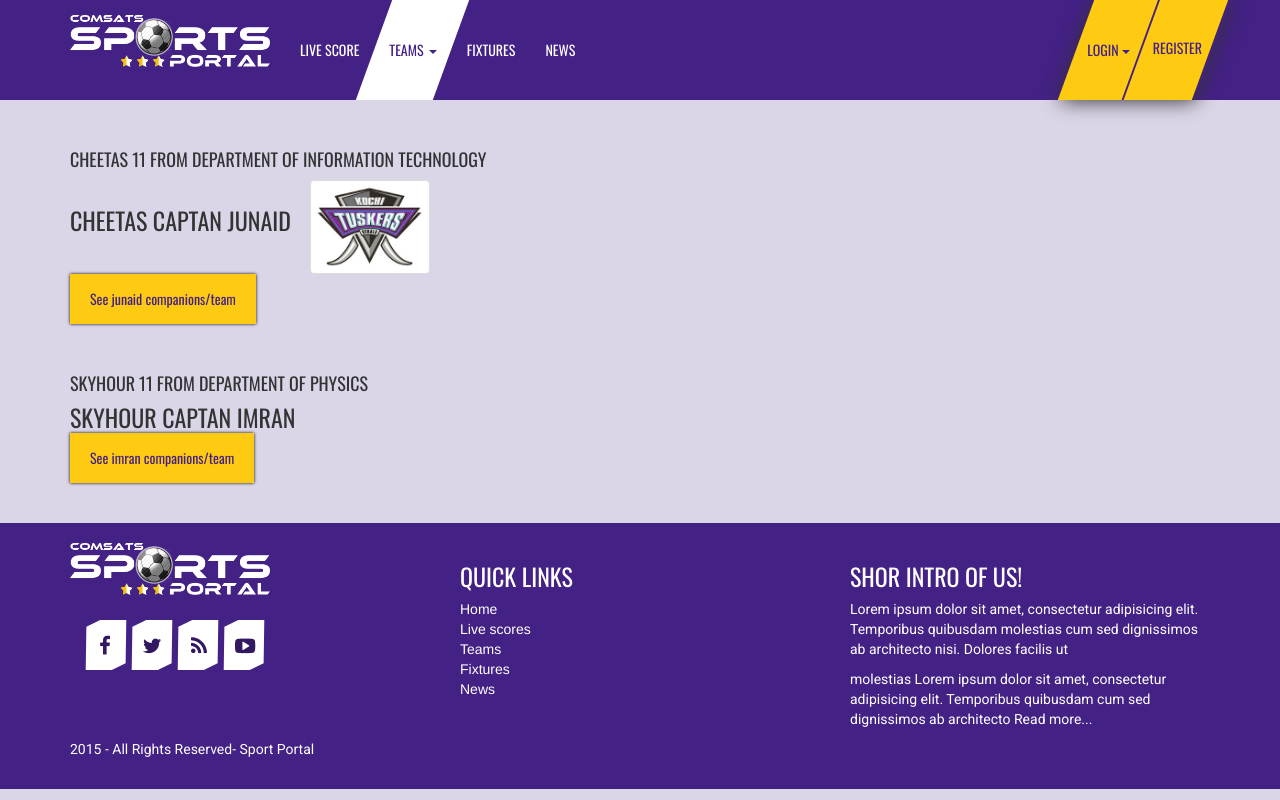
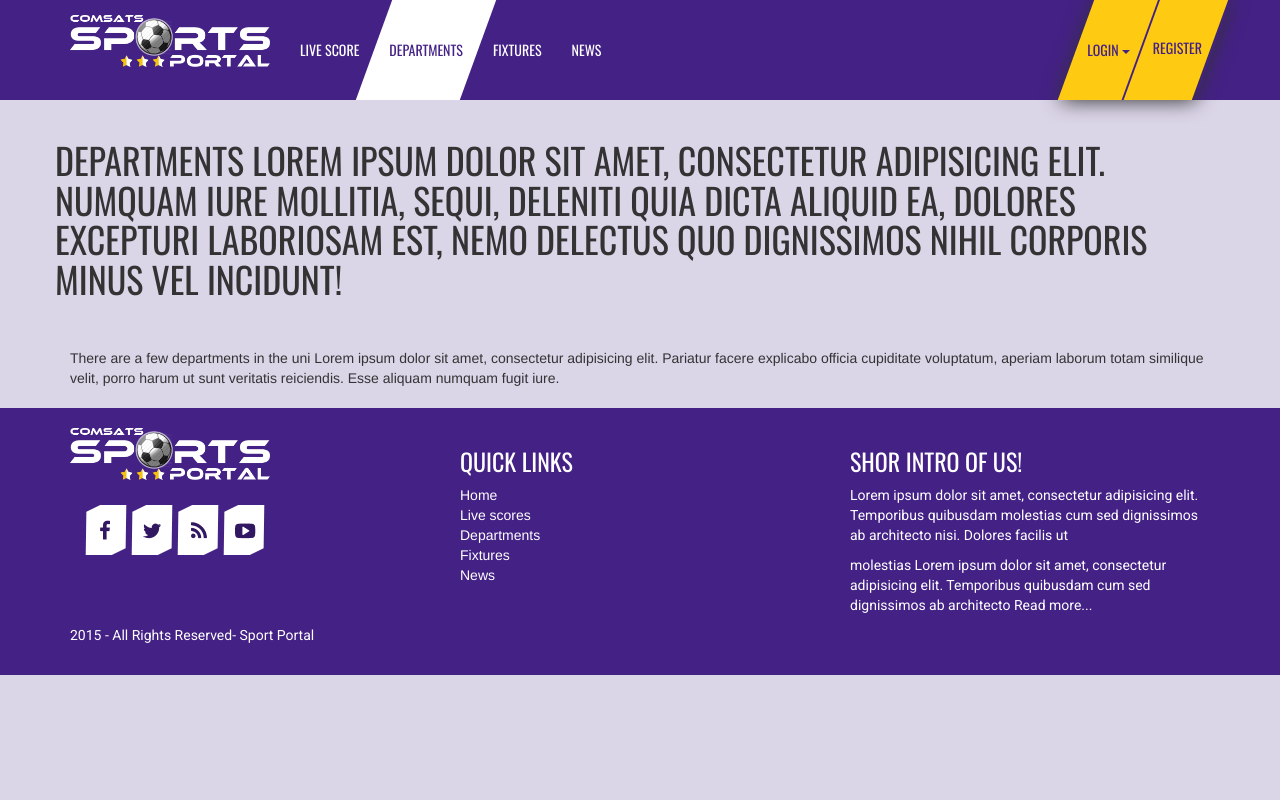
Before and after one commit to Juni4567/SportPortal, a PHP site: page /departments.php in a window 1280 px wide. Run offline with PHP 8.4, Linux system fonts and the light colour scheme.

Commit message:
Revert "Idea for the teams section"
This reverts commit 06ec1a8a1dd66a96a3fa3217bad30c9a92230b17.

```diff
--- a/departments.php
+++ b/departments.php
@@ -2,24 +2,11 @@
 //include header template
 require('layout/header.php');
 ?>
+<div class="container general-section"><h1>Departments Lorem ipsum dolor sit amet, consectetur adipisicing elit. Numquam iure mollitia, sequi, deleniti quia dicta aliquid ea, dolores excepturi laboriosam est, nemo delectus quo dignissimos nihil corporis minus vel incidunt!</h1></div>
 <div id="score-board" class="general-section">
 	<div class="container">
-       <div class="team general-section">
-         <h4>Cheetas 11 from department of Information Technology</h4>
-            <div class="teams">
-              <h3>Cheetas captan Junaid</h3>
-               <img src="assets\images\logos\r.jpg" class="img-thumbnail" width="120" height="120">
-            </div>
-            <a class="btn btn-primary sp-cta" href="teaminfo.php">See junaid companions/team</a>
-        </div>
-        <div class="team general-section">
-         <h4>Skyhour 11 from department of Physics</h4>
-            <div class="teams">
-              <h3>Skyhour captan Imran</h3>
-            </div>
-            <a class="btn btn-primary sp-cta" href="teaminfo.php">See imran companions/team</a>
-        </div>
-	</div><!--container end-->
+		There are a few departments in the uni Lorem ipsum dolor sit amet, consectetur adipisicing elit. Pariatur facere explicabo officia cupiditate voluptatum, aperiam laborum totam similique velit, porro harum ut sunt veritatis reiciendis. Esse aliquam numquam fugit iure.
+	</div>
 </div><!--score board end-->
 
 
--- a/layout/footer.php
+++ b/layout/footer.php
@@ -16,7 +16,7 @@
 				<ul>
 					<li><a href="#home">Home</a></li>
 					<li><a href="#livescore">Live scores</a></li>
-					<li><a href="#depart">Teams</a></li>
+					<li><a href="#depart">Departments</a></li>
 					<li><a href="#Fixtures">Fixtures</a></li>
 					<li><a href="#news">News</a></li>
 				</ul>
--- a/layout/header.php
+++ b/layout/header.php
@@ -29,19 +29,8 @@
 				<div class="collapse navbar-collapse" id="navigation-list">
 					<ul class="nav navbar-nav sp-nav">
 						<li id="scores"><a href="scores.php">LIVE SCORE</a></li>
-						<li id="dept" class="dropdown">
-                            <a class="dropdown-toggle" data-toggle="dropdown" href="departments.php">
-                                TEAMS
-                            <span class="caret"></span>
-                            </a>
-                              <ul class="dropdown-menu">
-                                <li><a href="departments.php">Cricket</a></li>
-                                <li><a href="departments.php">Football</a></li>
-                                <li><a href="departments.php">Hockey</a></li>
-                                <li><a href="departments.php">Tennis</a></li>
-                              </ul>
-                        </li>
-				        <li id="fixtures"><a href="fixtures.php">FIXTURES</a></li>
+						<li id="dept"><a href="departments.php">DEPARTMENTS</a></li>
+						<li id="fixtures"><a href="fixtures.php">FIXTURES</a></li>
 						<li id="news"><a href="news.php">NEWS</a></li>
 					</ul>
 					<div class="yellow-bg">
```
Also changed, not shown: teaminfo.php (deleted, +0 -27 lines), assets/images/logos/e.jpg (deleted), assets/images/logos/q.jpg (deleted), assets/images/logos/r.jpg (deleted), assets/images/logos/rt.jpg (deleted), assets/images/logos/w.jpg (deleted).
